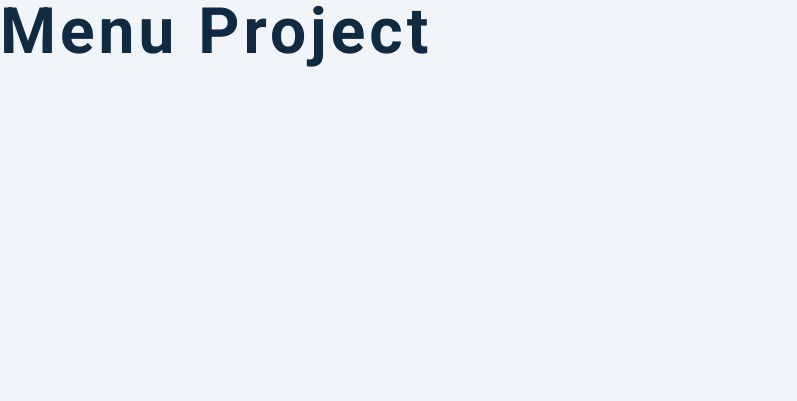
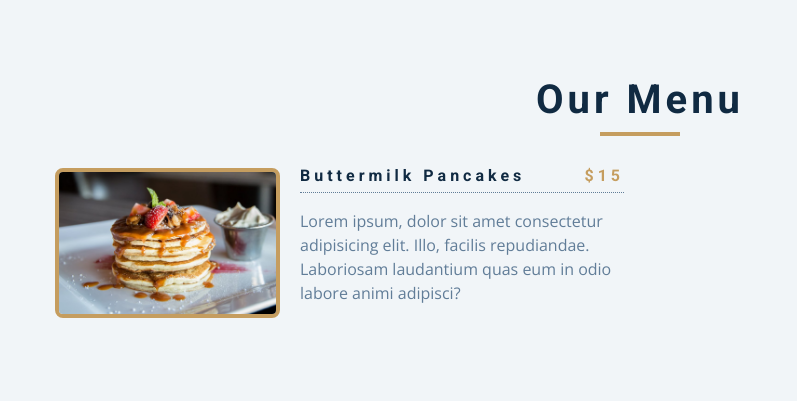
Before and after one commit to Nickduke/menu, a plain HTML site: page index.html in a window 1280 px wide. Shown: the whole page, without its empty margins (0-797 px from the left). Drawn offline with nearby package versions, Linux system fonts and the light colour scheme.

Commit message:
html complete

```diff
--- a/index.html
+++ b/index.html
@@ -13,8 +13,29 @@
     <link rel="stylesheet" href="styles.css" />
   </head>
   <body>
-    <h1>menu project</h1>
-    <!-- javascript -->
+    <section class="menu">
+      <div class="title">
+        <h2>our menu</h2>
+        <div class="underline"></div>
+      </div>
+
+      <div class="section-center">
+        <article class="menu-item">
+          <img src="./menu-item.jpeg" class="photo" alt="menu item" />
+          <div class="item-info">
+            <header>
+              <h4>buttermilk pancakes</h4>
+              <h4 class="price">$15</h4>
+            </header>
+            <p class="item-text">
+              Lorem ipsum, dolor sit amet consectetur adipisicing elit. Illo,
+              facilis repudiandae. Laboriosam laudantium quas eum in odio labore
+              animi adipisci?
+            </p>
+          </div>
+        </article>
+      </div>
+    </section>
     <script src="app.js"></script>
   </body>
 </html>
```
Also changed, not shown: logo.svg (added), 1 other file.
